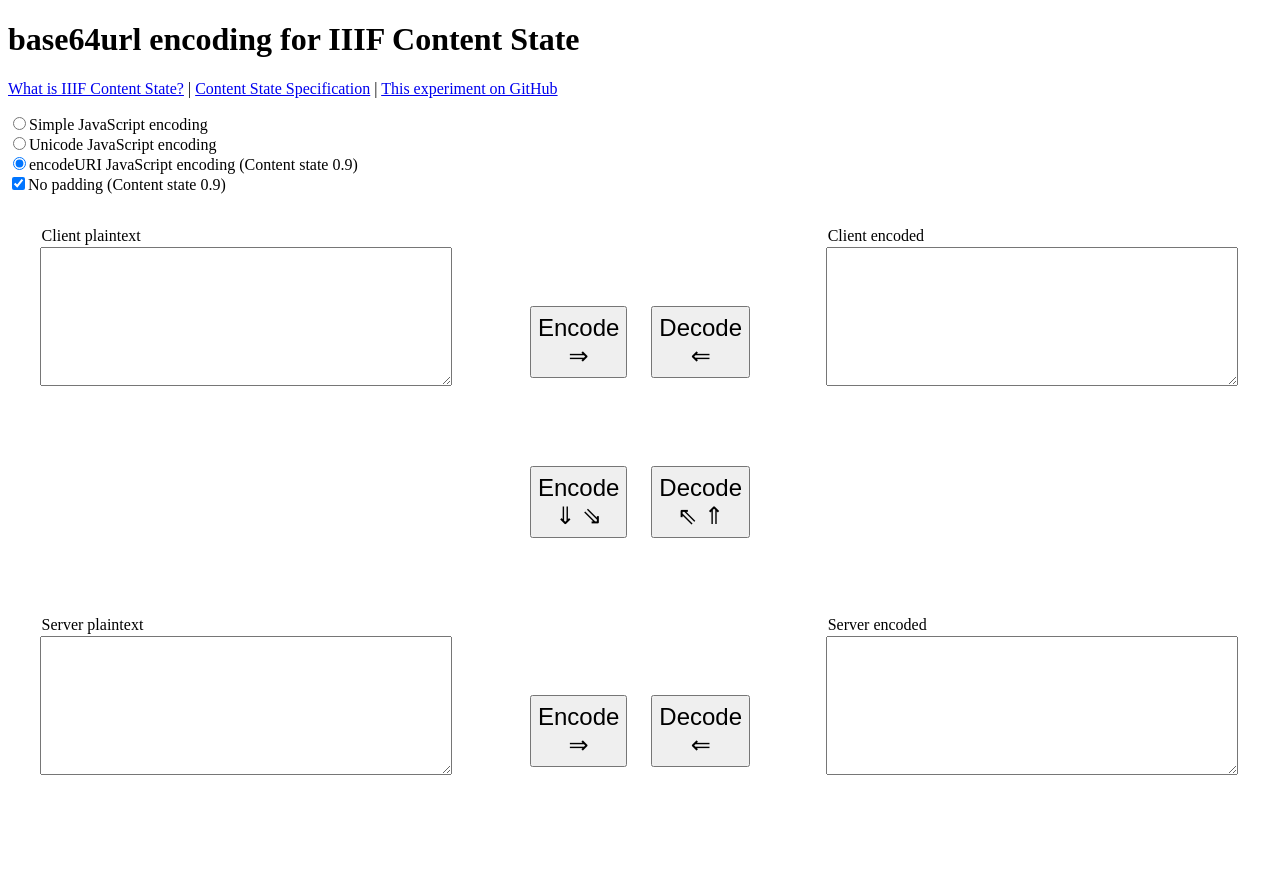
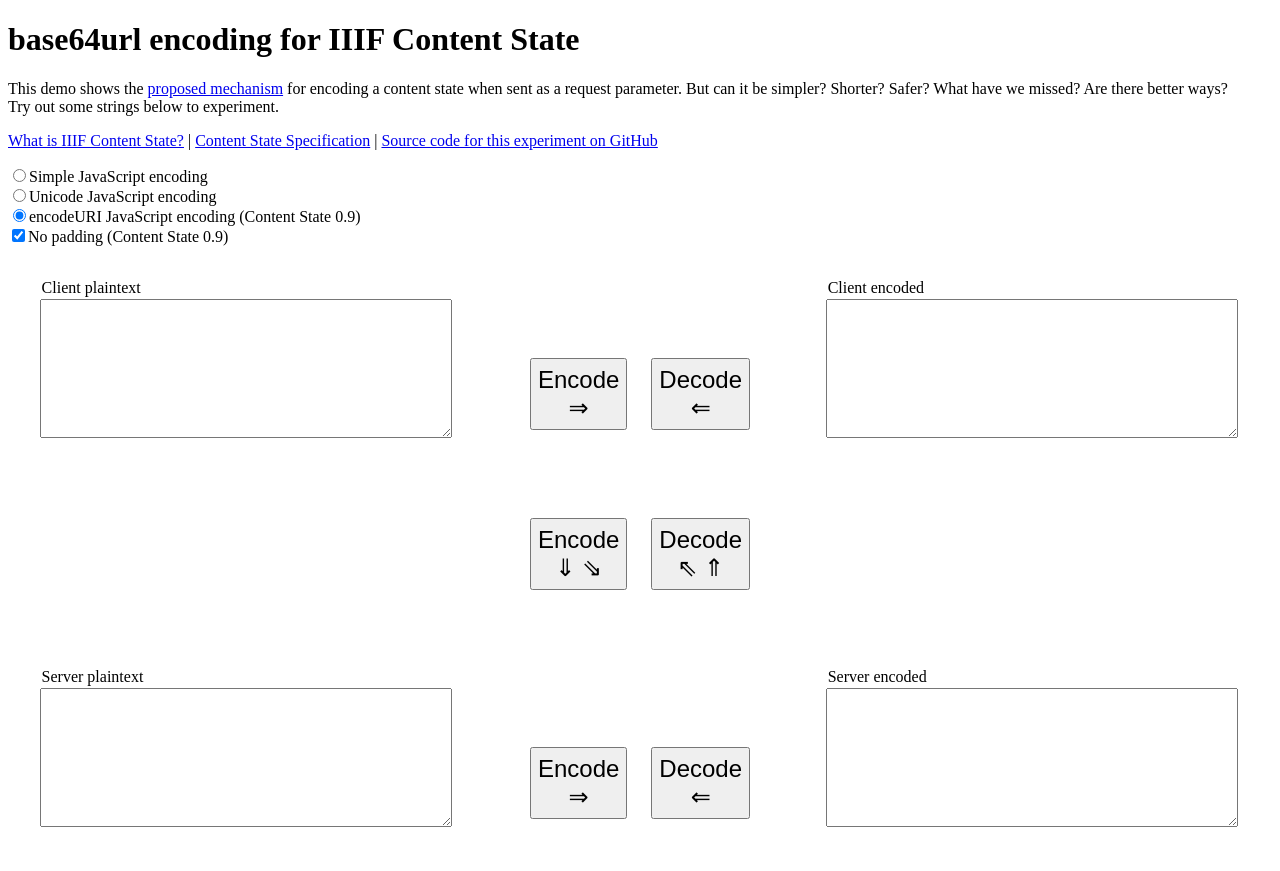
Before and after one commit to tomcrane/base64url, a Flask app: page / in a window 1280 px wide. Before the commit the page ends 775 px from the top, so only its background shows below. Run offline with Flask 2, Linux system fonts and the light colour scheme.

Commit message:
more help text

```diff
--- a/templates/index.html
+++ b/templates/index.html
@@ -12,19 +12,24 @@
 
 <h1>base64url encoding for IIIF Content State</h1>
 
+<p>This demo shows the <a href="https://iiif.io/api/content-state/0.9/#231-content-state-encoding">proposed mechanism</a>
+    for encoding a content state when sent as a request parameter. But can it be simpler? Shorter? Safer? What have we missed? Are there better ways?
+    <br/>Try out some strings below to experiment.</p>
+
 <p><a href="https://tom-crane.medium.com/what-is-iiif-content-state-dd15a543939f">What is IIIF Content State?</a>
     |
     <a href="https://iiif.io/api/content-state/">Content State Specification</a>
     |
-    <a href="https://github.com/tomcrane/base64url">This experiment on GitHub</a></p>
+    <a href="https://github.com/tomcrane/base64url">Source code for this experiment on GitHub</a></p>
+
 
 <form method="post" id="theForm">
 
     <input type="radio" name="encoding" value="simple" id="rbSimple" {{ radios['simple'] }} /><label for="rbSimple">Simple JavaScript encoding</label> <br/>
     <input type="radio" name="encoding" value="unicode"  id="rbUnicode" {{ radios['unicode'] }} /><label for="rbUnicode">Unicode JavaScript encoding</label><br/>
-    <input type="radio" name="encoding" value="encodeuri" id="rbEncodeURI" {{ radios['encodeuri'] }} /><label for="rbEncodeURI">encodeURI JavaScript encoding</label> (Content state 0.9)<br/>
+    <input type="radio" name="encoding" value="encodeuri" id="rbEncodeURI" {{ radios['encodeuri'] }} /><label for="rbEncodeURI">encodeURI JavaScript encoding</label> (Content State 0.9)<br/>
 
-    <input type="checkbox" name="no-padding" id="chkNoPadding" value="no-padding" {{ chk_no_padding }} /><label for="chkNoPadding">No padding</label> (Content state 0.9)
+    <input type="checkbox" name="no-padding" id="chkNoPadding" value="no-padding" {{ chk_no_padding }} /><label for="chkNoPadding">No padding</label> (Content State 0.9)
     <input type='hidden' value='submitted' name='submitCheck'>
     <div class="wrapper">
         <div>
```
